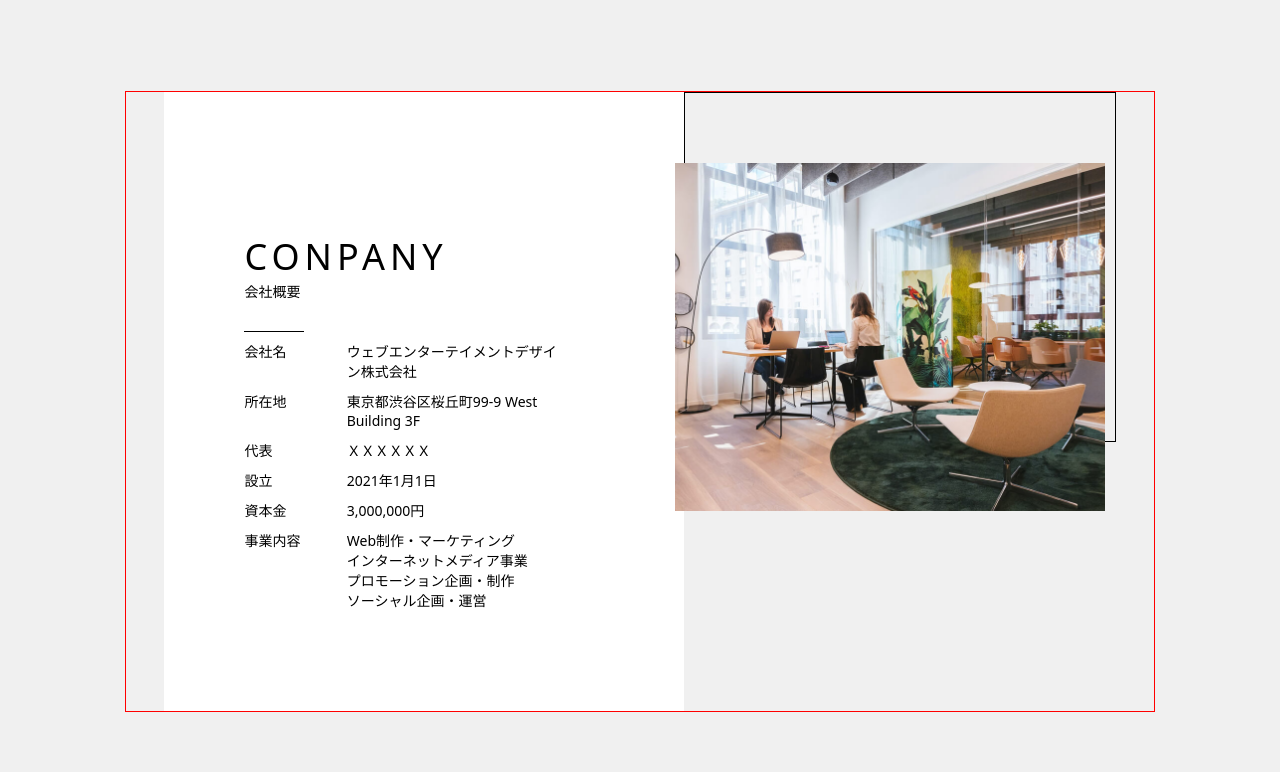
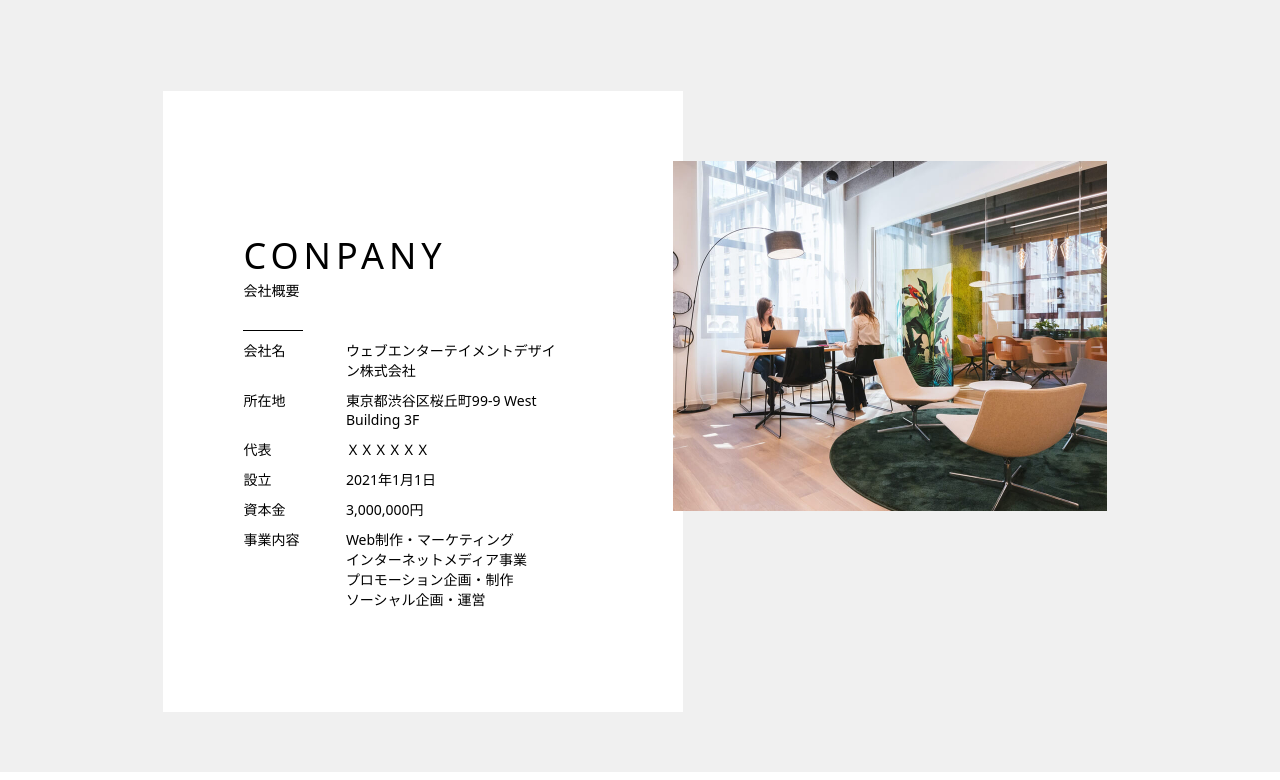
Before and after one commit to wakabayashiakane/wed, a plain HTML site: page index.html in a window 1280 px wide. Shown: the part 2411-3191 px from the top of the page. Drawn offline with Linux system fonts and the light colour scheme; some packages are replaced by stand-ins of ours; a web font is replaced by a local one.

Commit message:
枠線を消しました

```diff
--- a/css/style.css
+++ b/css/style.css
@@ -270,9 +270,7 @@ h2 {
     margin-bottom: 30px;
 }
 
-.photo2 {
-    /* border: 1px solid #faa004; */
-}
+
 
 .photo2 p {
     font-weight: bold;
@@ -315,7 +313,6 @@ dd {
     display: flex;
     /* width: 521px;
     /* padding: 100px 30px; */
-    border: 1px solid red;
     font-size: 1.4rem;
     margin-bottom: 60px;
     height: 621px;
@@ -327,7 +324,6 @@ dd {
     /* margin-left: -30px; */
     /* margin-top: 130px; */
     position: relative;
-    border: 1px solid #000;
 }
 
 .photo3 img {
```
